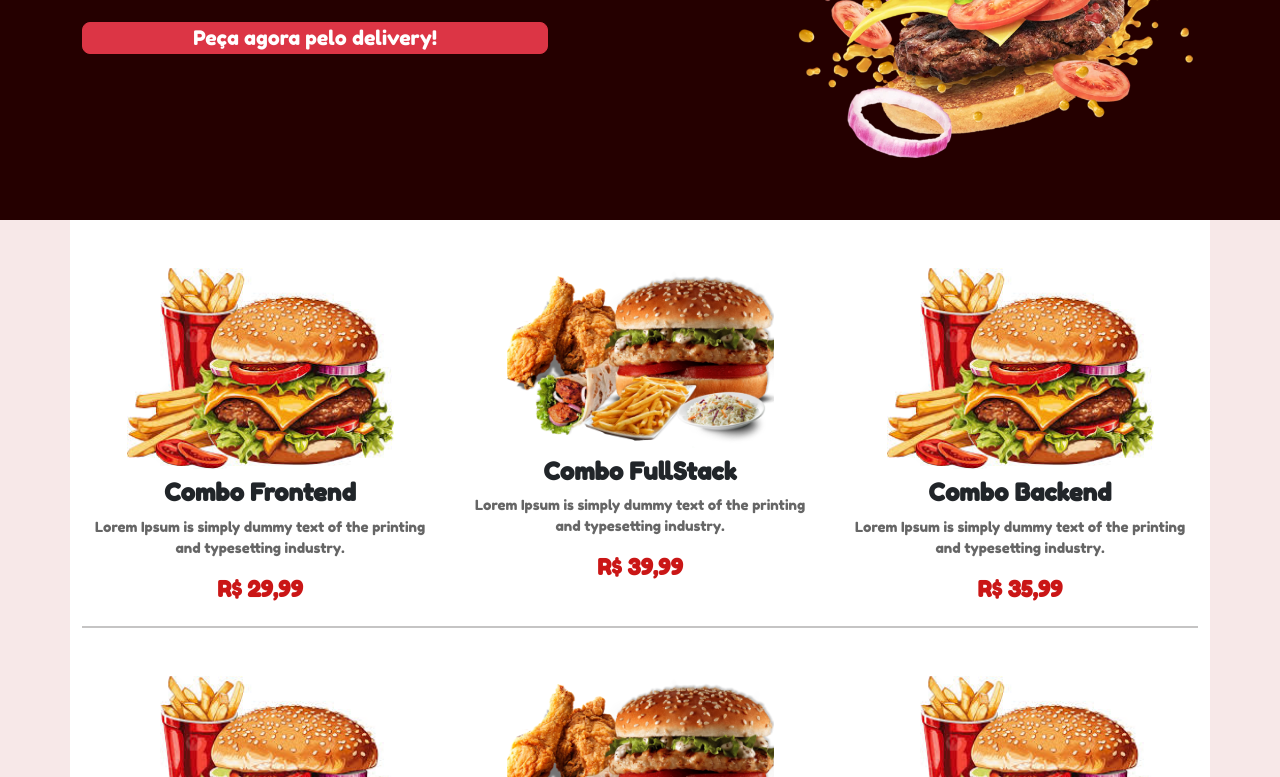
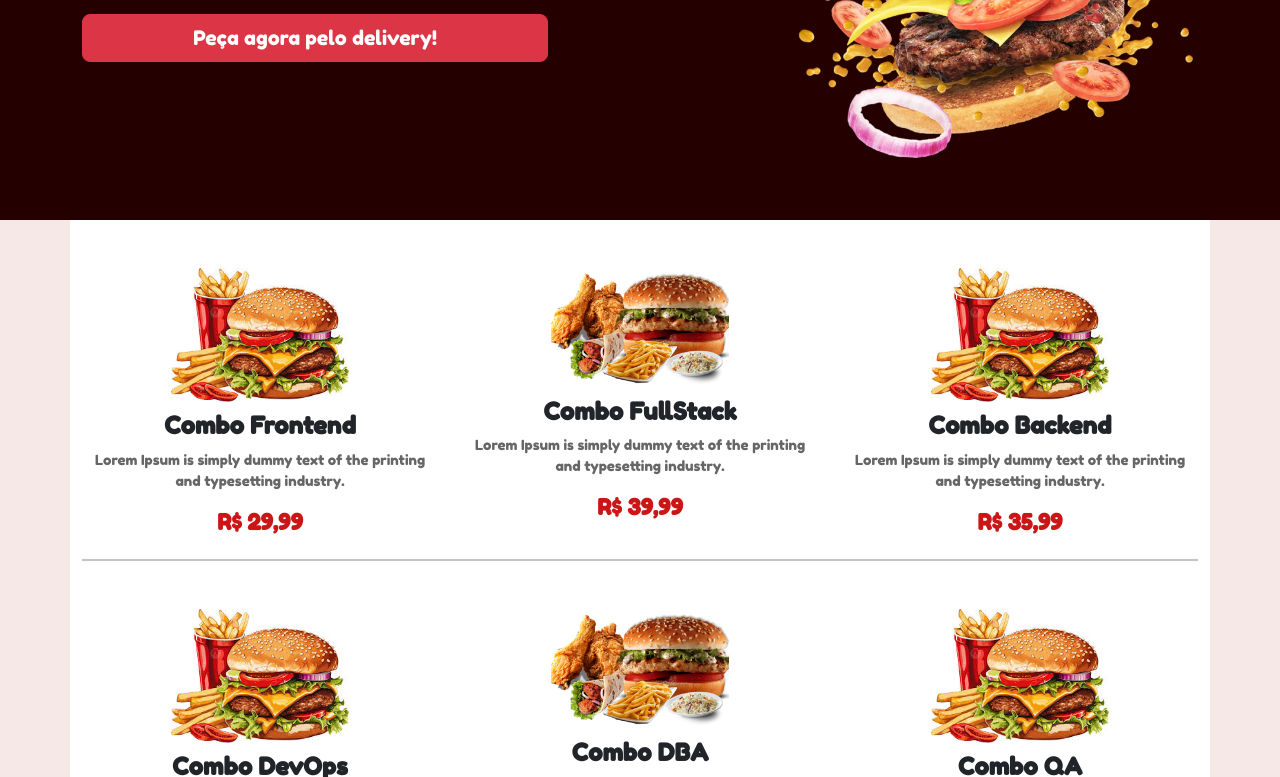
Before and after one commit to Marques-Filho/challenge004-turmafs21, a plain HTML site: page index.html in a window 1280 px wide. Shown: the part 323-1100 px from the top of the page. Drawn offline with nearby package versions, Linux system fonts and the light colour scheme.

Commit message:
seventh commit flexbox

```diff
--- a/assets/styles/style.css
+++ b/assets/styles/style.css
@@ -64,6 +64,15 @@ nav a:hover {
 
   .hero-subtitle {
     font-size: 16px;
+  }
+  .ham-pq {
+    padding-bottom: 30px;
+  }
+  .container-pq {
+    width: 350px;
+  }
+  .ham-tm {
+    padding: 15px;
   }
 }
 
--- a/index.html
+++ b/index.html
@@ -48,7 +48,7 @@
     <div class="container d-flex align-items-center justify-content-between">
       <div class="d-flex flex-column">
         <h1 class="display-4 hero-title fw-bold">O MELHOR PARA VOCÊ!</h1>
-        <a href="#produtos" class="btn btn-danger btn-lg mt-4 p-0">Peça agora pelo delivery!</a>
+        <a href="#produtos" class="btn btn-danger btn-lg mt-4">Peça agora pelo delivery!</a>
       </div>
       <div class="burger-img">
         <img src="assets/images/burguer_1.png" alt="Imagem de um hambúrguer" class="img-fluid">
@@ -58,22 +58,22 @@
   </header>
 
   <!-- Seção Combos -->
-  <main class="combos container py-5">
+  <main class="combos container container-pq py-5">
     <section class="row text-center">
-      <div class="col-md-4">
-        <img src="assets/images/combo1.png" alt="Combo Frontend" class="img-fluid w-75">
+      <div class="ham-pq col-md-4">
+        <img src="assets/images/combo1.png" alt="Combo Frontend" class="ham-tm img-fluid w-50">
         <h3>Combo Frontend</h3>
         <p>Lorem Ipsum is simply dummy text of the printing and typesetting industry.</p>
         <span class="price">R$ 29,99</span>
       </div>
-      <div class="col-md-4">
-        <img src="assets/images/combo2.png" alt="Combo FullStack" class="img-fluid w-75">
+      <div class="ham-pq col-md-4">
+        <img src="assets/images/combo2.png" alt="Combo FullStack" class="ham-tm img-fluid w-50">
         <h3>Combo FullStack</h3>
         <p>Lorem Ipsum is simply dummy text of the printing and typesetting industry.</p>
         <span class="price">R$ 39,99</span>
       </div>
-      <div class="col-md-4">
-        <img src="assets/images/combo1.png" alt="Combo Backend" class="img-fluid w-75">
+      <div class="ham-pq col-md-4">
+        <img src="assets/images/combo1.png" alt="Combo Backend" class="ham-tm img-fluid w-50">
         <h3>Combo Backend</h3>
         <p>Lorem Ipsum is simply dummy text of the printing and typesetting industry.</p>
         <span class="price">R$ 35,99</span>
@@ -83,20 +83,20 @@
     <hr>
 
     <section class="row text-center mt-5">
-      <div class="col-md-4">
-        <img src="assets/images/combo1.png" alt="Combo DevOps" class="img-fluid w-75">
+      <div class="ham-pq col-md-4">
+        <img src="assets/images/combo1.png" alt="Combo DevOps" class="ham-tm img-fluid w-50">
         <h3>Combo DevOps</h3>
         <p>Lorem Ipsum is simply dummy text of the printing and typesetting industry.</p>
         <span class="price">R$ 59,99</span>
       </div>
-      <div class="col-md-4">
-        <img src="assets/images/combo2.png" alt="Combo DBA" class="img-fluid w-75">
+      <div class="ham-pq col-md-4">
+        <img src="assets/images/combo2.png" alt="Combo DBA" class="ham-tm img-fluid w-50">
         <h3>Combo DBA</h3>
         <p>Lorem Ipsum is simply dummy text of the printing and typesetting industry.</p>
         <span class="price">R$ 34,99</span>
       </div>
       <div class="col-md-4">
-        <img src="assets/images/combo1.png" alt="Combo QA" class="img-fluid w-75">
+        <img src="assets/images/combo1.png" alt="Combo QA" class="ham-tm img-fluid w-50">
         <h3>Combo QA</h3>
         <p>Lorem Ipsum is simply dummy text of the printing and typesetting industry.</p>
         <span class="price">R$ 18,99</span>
```
